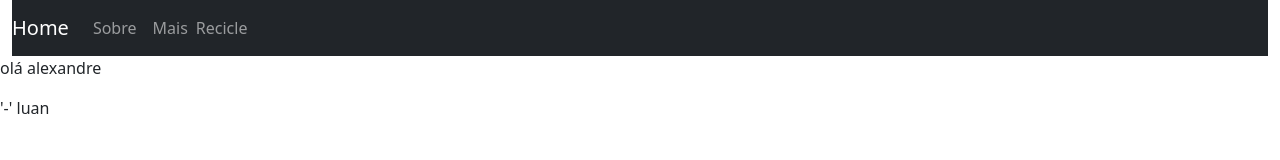
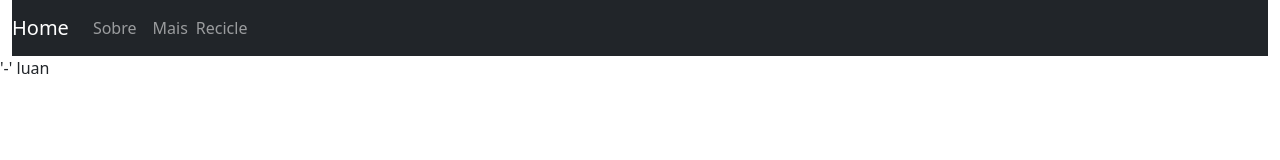
Before and after one commit to FabioPassos10/Recicle, a React (Create React App) app: page /Sobre in a window 1280 px wide. Shown: the top 160 px of the page. Built offline with nearby package versions, Linux system fonts and the light colour scheme.

Commit message:
Update Sobre.js

```diff
--- a/src/Sobre.js
+++ b/src/Sobre.js
@@ -7,8 +7,6 @@ export default function sobre (props){
 return(
     <>
 
-    <p>olá alexandre</p>
-
     <p> '-' luan </p>
 
     </>
```
